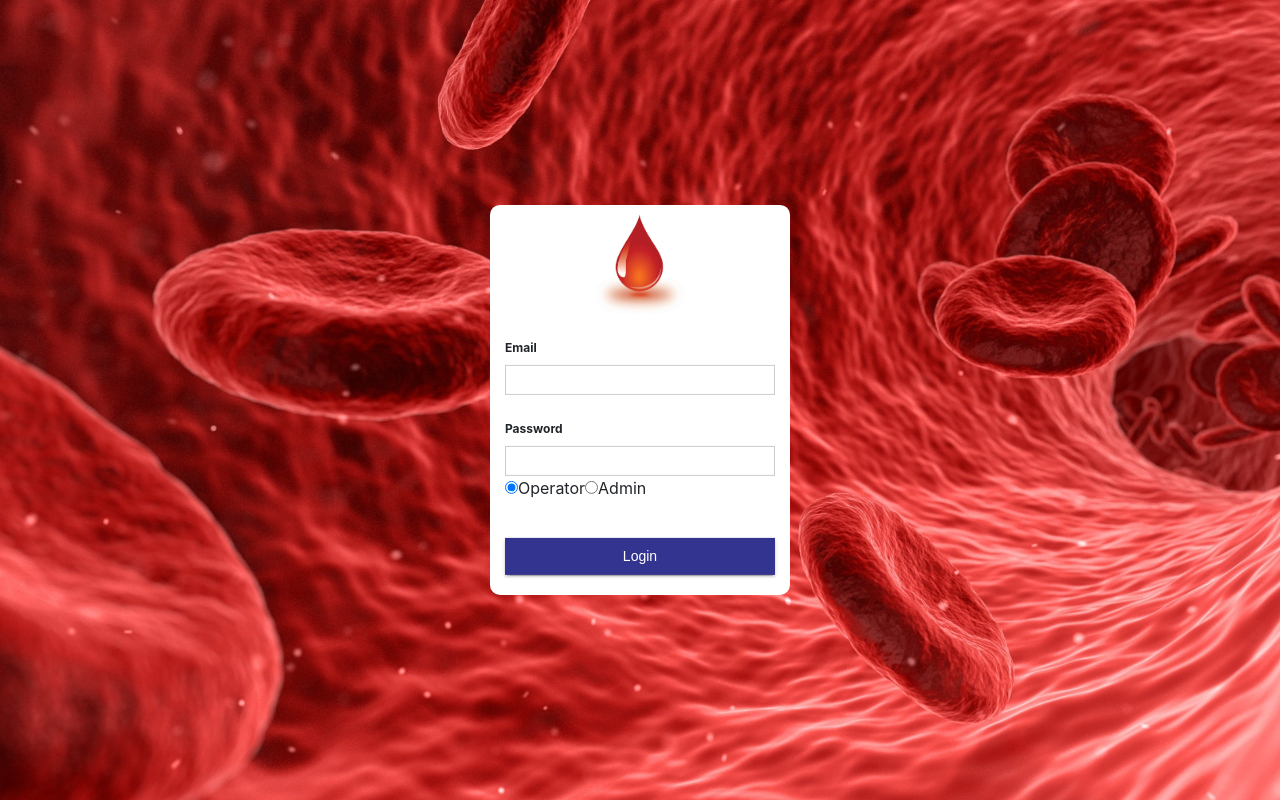
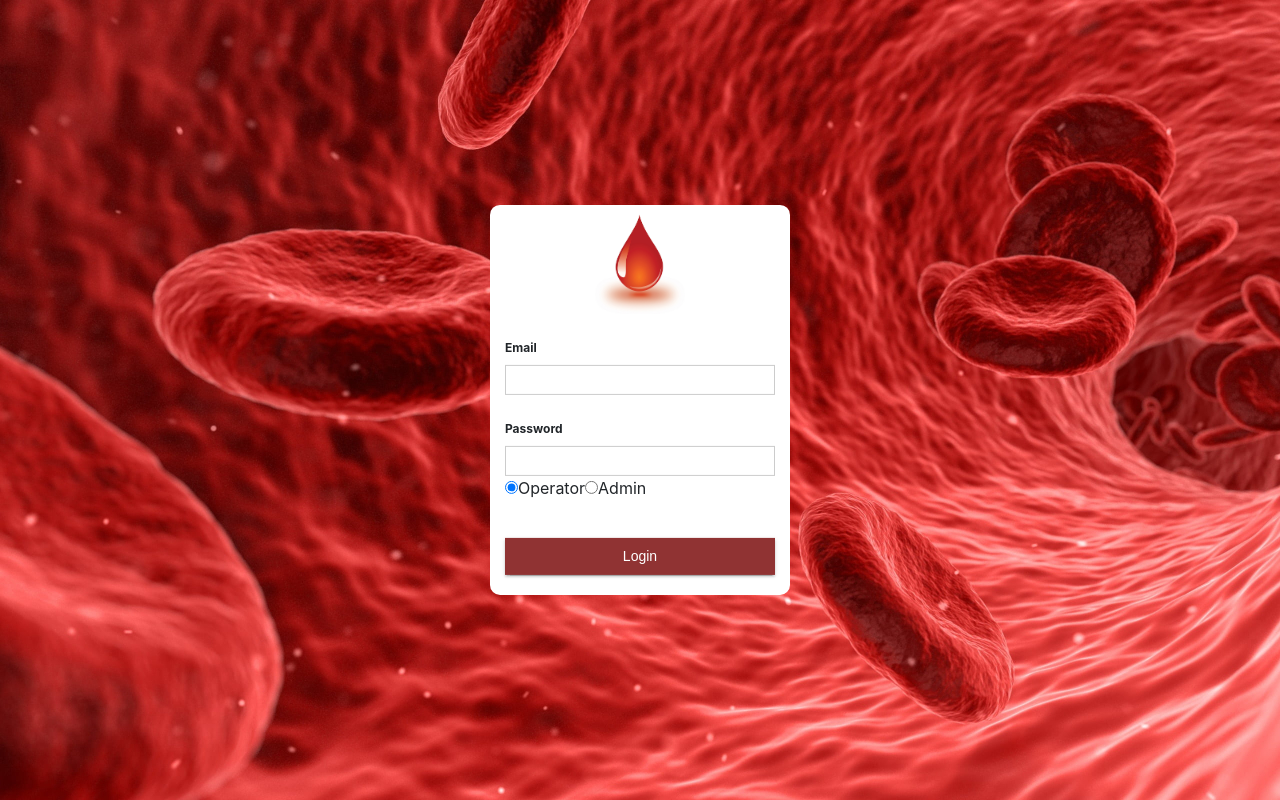
Before and after one commit to ganesh0411/DB_BloodBankManagement, a React (Create React App) app: page /login in a window 1280 px wide. Built offline with nearby package versions, Linux system fonts and the light colour scheme; no server answers.

Commit message:
background

```diff
--- a/src/Routes.js
+++ b/src/Routes.js
@@ -40,7 +40,7 @@ import AdminDashboard from "./containers/dashboard/AdminDashboard";
 import EmergencyContactList from "./containers/emergencyContactInfo/EmergencyContactList";
 import AddEmergencyContact from "./containers/emergencyContactInfo/AddEmergencyContact";
 import UpdateEmergencyContact from "./containers/emergencyContactInfo/UpdateEmergencyContact";
-
+import BackgroundImage from "./assets/images/background.jpg";
 export const history = createBrowserHistory();
 
 export const fakeAuth = {
@@ -95,13 +95,24 @@ class Routes extends Component {
 
   render() {
     return (
-      <div className="App">
+      <div
+        className="App"
+        style={{
+          backgroundImage: `url(${BackgroundImage})`,
+          backgroundRepeat: "no-repeat",
+          width: "100vw",
+          height: "100vh",
+        }}
+      >
         <Router history={history}>
           {this.props.loading > 0 && <Loader />}
           {this.props.auth &&
             this.props.auth.loginData &&
             this.props.auth.loginData.access_token && (
-              <nav className="navbar navbar-expand-lg navbar-light bg-light navbar-default">
+              <nav
+                className="navbar navbar-expand-lg navbar-light  navbar-default"
+                style={{ backgroundColor: "#ff0260b8", color: "white" }}
+              >
                 <button
                   class="navbar-toggler"
                   type="button"
@@ -213,7 +224,10 @@ class Routes extends Component {
                     )}
                   </ul>
 
-                  <ul className="nav navbar-nav navbar-right">
+                  <ul
+                    className="nav navbar-nav navbar-right"
+                    style={{ position: "fixed", right: "10px" }}
+                  >
                     {" "}
                     <li
                       class="nav-item"
--- a/src/index.scss
+++ b/src/index.scss
@@ -74,6 +74,8 @@ div.card {
   margin-right:1.5%;
   box-shadow: 0 4px 8px 0 rgba(0, 0, 0, 0.2), 0 6px 20px 0 rgba(0, 0, 0, 0.19);
   text-align: center;
+  background-color: lightcoral;
+  color: white;
 }
 
 .selected{
--- a/src/variables.scss
+++ b/src/variables.scss
@@ -12,5 +12,5 @@ $sidebar-font-color:black;
 
 
 //Theme
-$theme-datrk-color:#333390;
+$theme-datrk-color:#903333;
 $theme-light-color:#3198f7;
```
